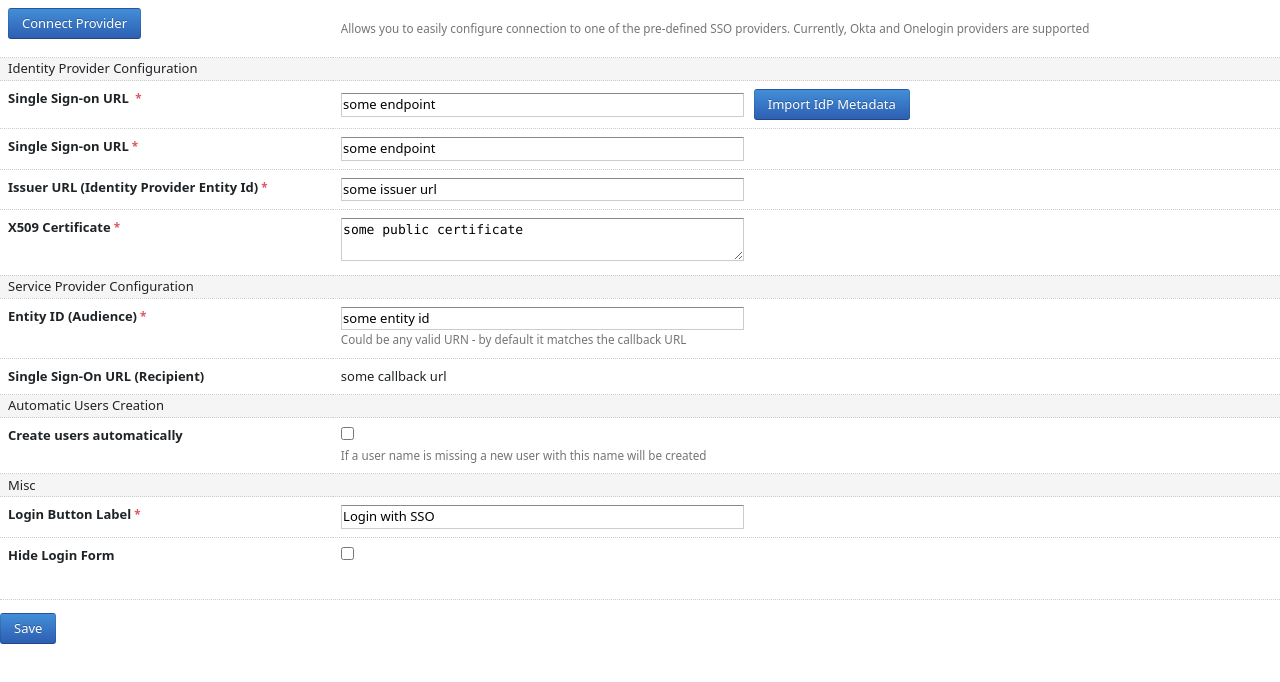
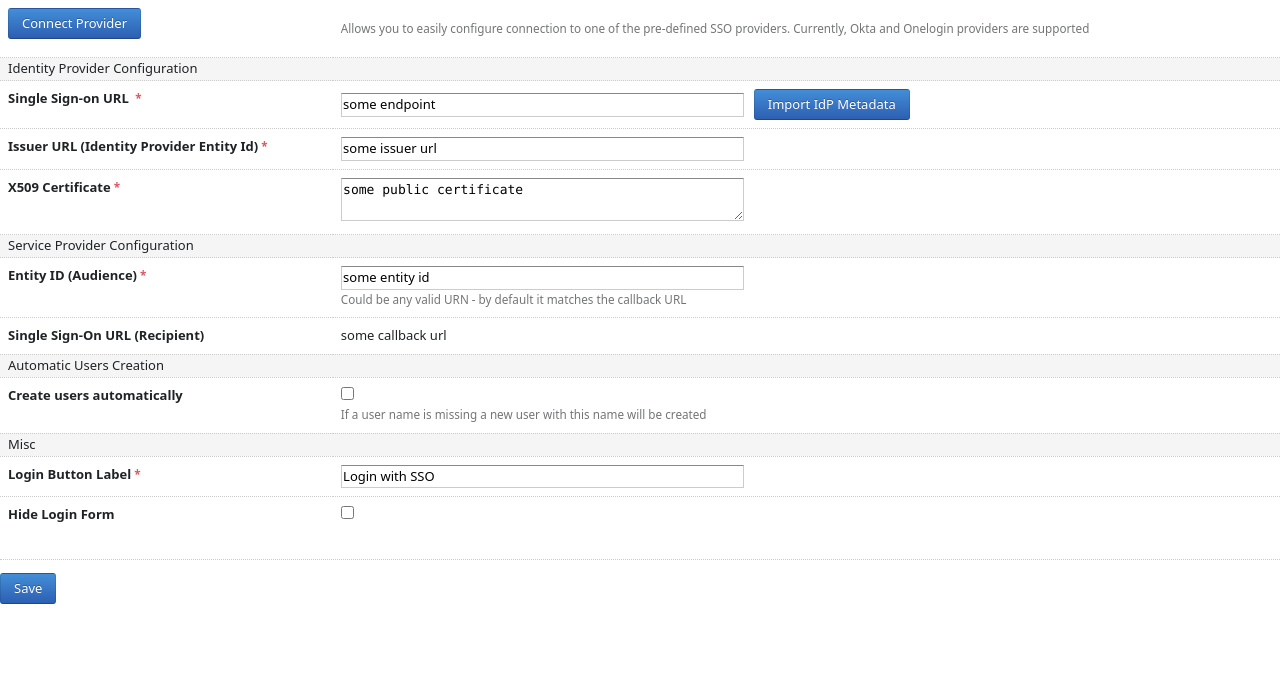
Before and after one commit to morincer/teamcity-plugin-saml, a Vue app in the folder saml-authentication-server/src/main/vue/admin-ui/: page /#/ in a window 1280 px wide. Shown: the top 682 px of the page. Built offline with nearby package versions, Linux system fonts and the light colour scheme.

Commit message:
Remove extra sso endpoint field

```diff
--- a/saml-authentication-server/src/main/vue/admin-ui/src/views/SamlPluginSettings.vue
+++ b/saml-authentication-server/src/main/vue/admin-ui/src/views/SamlPluginSettings.vue
@@ -23,7 +23,6 @@
                                  style="margin-left: 10px">Import IdP Metadata</router-link>
                 </template>
             </RunnerFormRow>
-            <RunnerFormInput label="Single Sign-on URL" v-model="settings.ssoEndpoint" required/>
             <RunnerFormInput label="Issuer URL (Identity Provider Entity Id)" required v-model="settings.issuerUrl"/>
             <RunnerFormInput label="X509 Certificate" textarea required v-model="settings.publicCertificate" />
 
```
